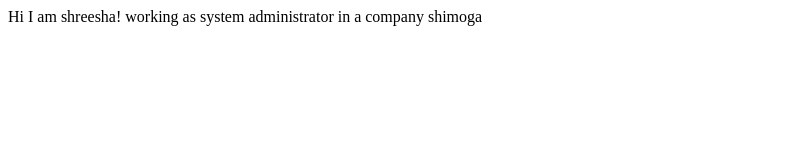
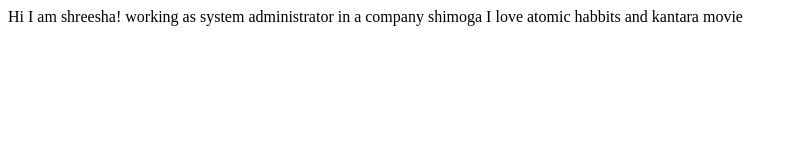
Before and after one commit to shreeshabhakta/shreesha-new-portfolio, a plain HTML site: page index.html in a window 1280 px wide. Shown: the whole page, without its empty margins (0-797 px from the left). Drawn offline with Linux system fonts and the light colour scheme.

Commit message:
Update index.html

```diff
--- a/index.html
+++ b/index.html
@@ -10,5 +10,7 @@
     Hi I am shreesha!
     working as system administrator in a company
     shimoga
+
+   I love atomic habbits and kantara movie
 </body>
 </html>
```
